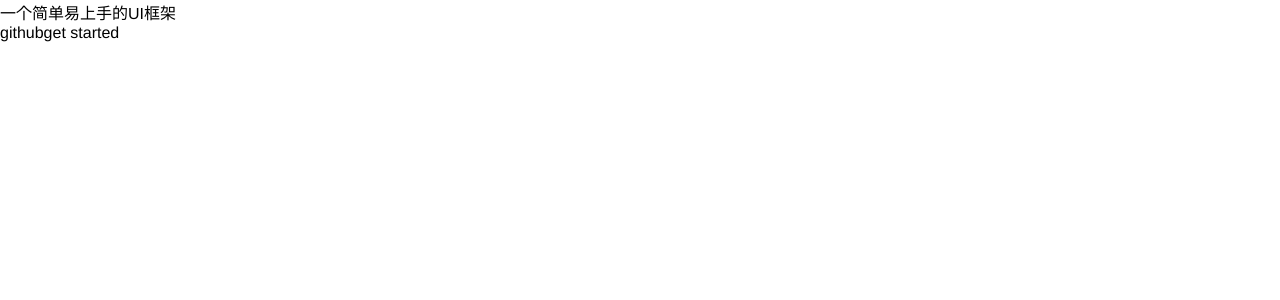
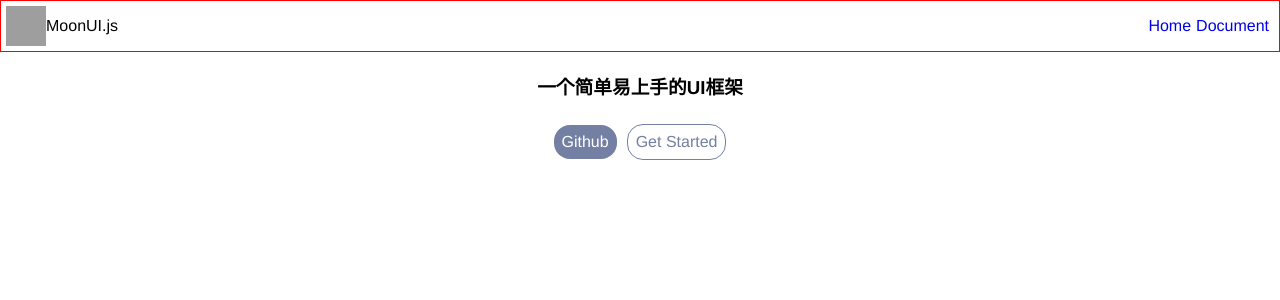
Before and after one commit to Amayw/MoonUI3, a Vue app: page / in a window 1280 px wide. Shown: the top 300 px of the page. Built offline with nearby package versions, Linux system fonts and the light colour scheme; grey boxes are pictures that could not be loaded.

Commit message:
完成Home组件样式布局

```diff
--- a/src/views/Home.vue
+++ b/src/views/Home.vue
@@ -1,15 +1,46 @@
 <template>
-    <div class="topnav">
-        <div class="logo"></div>
-        <div class="menu"></div>
+    <TopNav/>
+    <div class="content">
+        <h3>一个简单易上手的UI框架</h3>
+        <div class="link">
+            <a class="git">Github</a>
+            <a class="get">Get Started</a>
+        </div>
     </div>
-    <div>一个简单易上手的UI框架</div>
-    <a>github</a>
-    <a>get started</a>
 </template>
 
 <script>
+    import TopNav from '../components/TopNav.vue';
     export default {
-        name:'Home'
+        name:'Home',
+        components: {TopNav}
     };
 </script>
+
+<style lang="scss" scoped>
+    .content{
+        display: flex;
+        flex-direction: column;
+        align-items: center;
+        >h3{
+            margin: 20px 0;
+        }
+        >.link{
+            display: flex;
+            align-items: center;
+            >a{
+                margin: 5px;
+                padding: 8px;
+                border-radius: 16px;
+                &.git{
+                    background: #7480a3;
+                    color: white;
+                }
+                &.get{
+                    border:1px solid #7480a3;
+                    color: #7480a3;
+                }
+            }
+        }
+    }
+</style>
```
